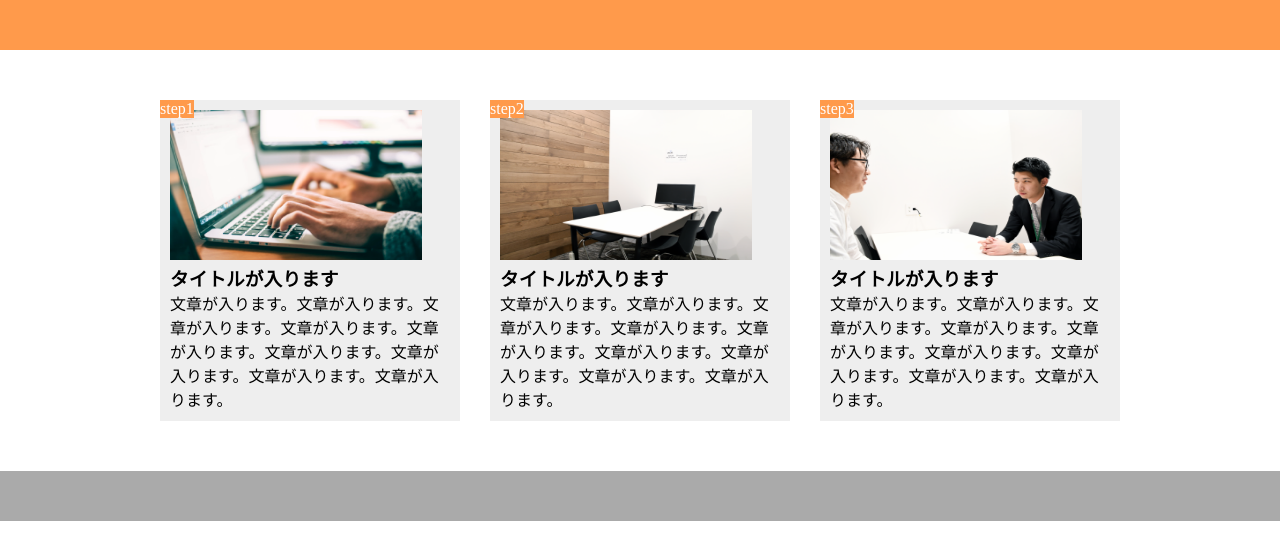
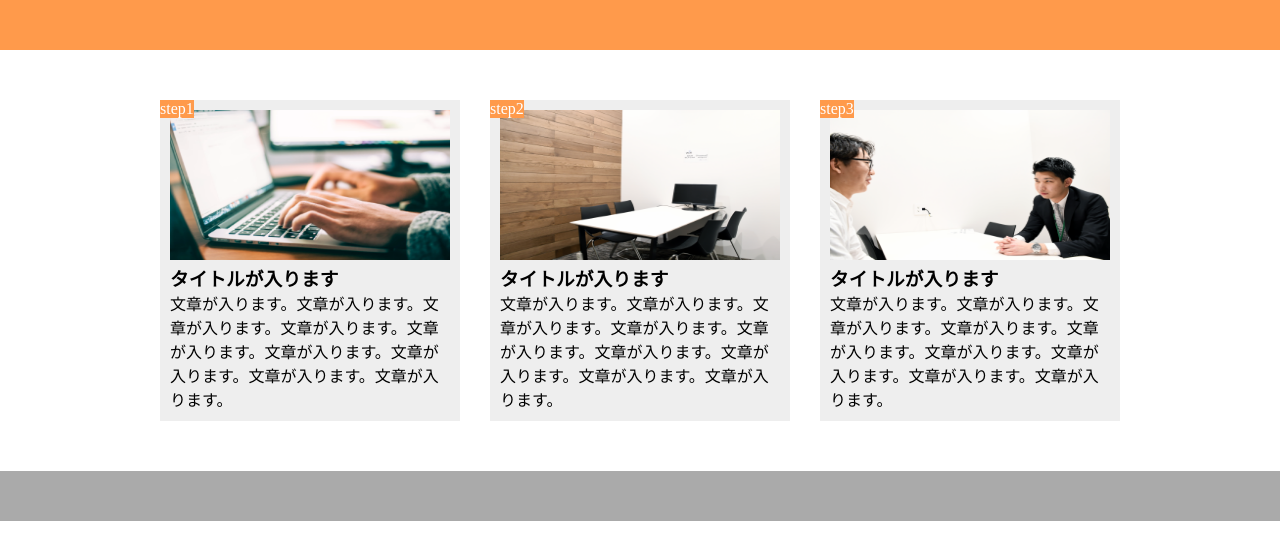
Before and after one commit to myaaai/HTML-task, a plain HTML site: page index.html in a window 1280 px wide. Drawn offline with Linux system fonts and the light colour scheme.

Commit message:
Initial Commit

```diff
--- a/style.css
+++ b/style.css
@@ -27,21 +27,21 @@ main {
 }
 .step-img1 {
   height: 150px;
-  width: 90%;
+  width: 100%;
   background-image: url(img/flow01.png);
   background-position: bottom;
   background-size: cover;
 }
 .step-img2 {
   height: 150px;
-  width: 90%;
+  width: 100%;
   background-image: url(img/flow02.png);
   background-position: bottom;
   background-size: cover;
 }
 .step-img3 {
   height: 150px;
-  width: 90%;
+  width: 100%;
   background-image: url(img/flow03.png);
   background-position: bottom;
   background-size: cover;
@@ -73,4 +73,7 @@ footer {
     width: 90%;
     margin: 20px;
   }
+  .step-img {
+    width: 90%;
+  }
 }
```
